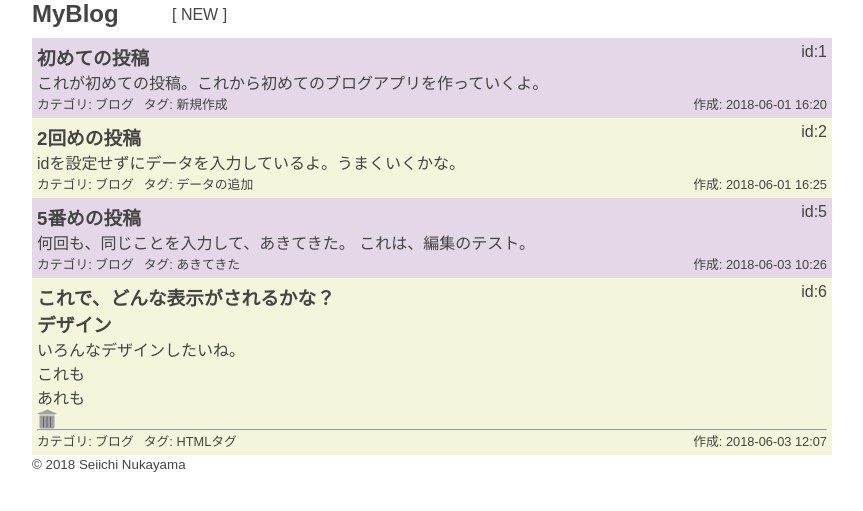
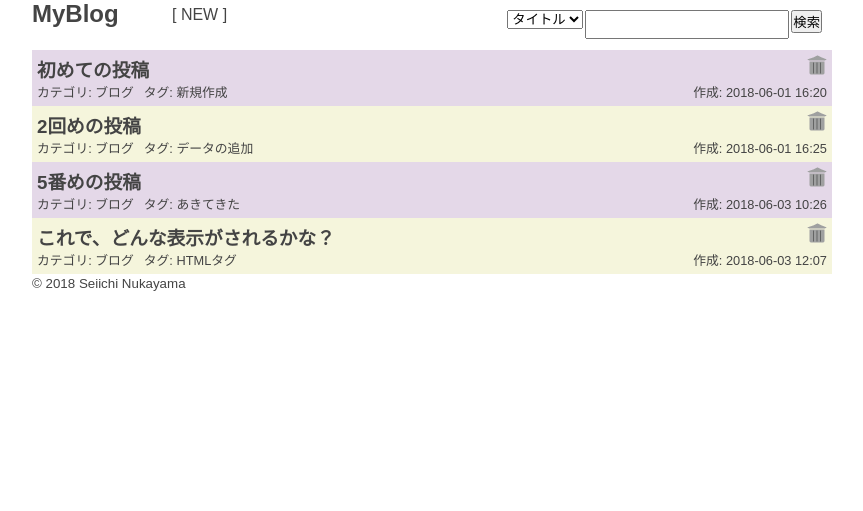
Before and after one commit to SeiichiN/myblog-easy, a PHP site: page /manageBlog.php in a window 1280 px wide. Shown: the top 511 px of the page, without its empty margins (208-1071 px from the left). Run offline with PHP 8.4, Linux system fonts and the light colour scheme; data comes from the database, SQL or seed files in the repository; both versions use the stored data as it was after the commit.

Commit message:
だいたいはできた。

```diff
--- /dev/null
+++ b/findBlog.php
@@ -0,0 +1,19 @@
+<?php //findBlog.php ?>
+<div class="findBlog">
+    <form action="manageBlog.php" method="post" class="clearfix">
+        <div class="findword">
+            <select name="findOf" id="findOf">
+                <option value="title">タイトル</option>
+                <option value="body">本文</option>
+                <option value="category">カテゴリ</option>
+                <option value="tag">タグ</option>
+            </select>
+        </div>
+        <div class="findword">
+            <input type="text" name="word">
+        </div>
+        <div class="findword">
+            <input type="submit" value="検索">
+        </div>
+    </form>
+</div>
--- a/header.php
+++ b/header.php
@@ -4,14 +4,16 @@
         <meta charset="utf-8">
         <title>MyBlog</title>
         <link rel="stylesheet" href="myblog.css">
+        <script src="myfunc.js"></script>
     </head>
     <body>
         <div id="wrap">
             <header>
-                <h1>MyBlog</h1>
+                <h1><a href="manageBlog.php">MyBlog</a></h1>
                 <div class="newBlog"><a href="inputBlog.php">[ NEW ]</a></div>
+                <div class="notice">
+                    <?php if (!empty($_GET['msg'])) echo $_GET['msg']; ?>
+                </div>
+	            <?php require_once 'findBlog.php'; ?>
             </header>
-            <div class="notice">
-                <?php if (!empty($_GET['msg'])) echo $_GET['msg']; ?>
-            </div>
             <article>
--- a/manageBlog.php
+++ b/manageBlog.php
@@ -7,8 +7,20 @@ $db = new PDO($dbname);
 $query = "select * from $tablename";
 $stmt = $db->query($query);
 
-?>
-<?php require_once 'header.php'; ?>
+// findBlogから検索ワードを受け取ったら、
+// $stmtを作りなおす
+if (!empty($_POST['findOf']) && !empty($_POST['word'])) {
+    $stmt = null;
+    $findOf = $_POST['findOf'];
+    $word = '%' . $_POST['word'] . '%';
+
+    $query = "select * from $tablename where $findOf like :word";
+    $stmt = $db->query($query);
+    $stmt->bindValue(':word', $word, PDO::PARAM_STR);
+    $stmt->execute();
+}
+
+require_once 'header.php'; ?>
 
 <?php
 // $stmtを実行して1レコードずつ連想配列に読み込む
@@ -17,10 +29,16 @@ while ($blog = $stmt->fetch(PDO::FETCH_ASSOC)) {
 ?>
     <section class="manageBlog clearfix">
         <div class="id">id:<?php echo $id; ?></div>
+        <div class="trash">
+            <form action="deleteBlog.php" method="post" onSubmit="return kakunin()">
+                <button type="submit" name="id" value="<?php echo $id; ?>">
+                    <img src="img/trash.png" alt="削除"></button>
+            </form>
+        </div>
         <h1 class="title">
             <a href="showBlog.php?id=<?php echo $id; ?>">
                 <?php echo $blog['title']; ?></a></h1>
-        <div class="body"><?php echo $blog['body']; ?></div>
+
         <div class="date">作成: <time><?php echo $blog['date']; ?></time></div>
         <div class="category">カテゴリ: <?php echo $blog['category']; ?></div>
         <div class="tag">タグ: <?php echo $blog['tag']; ?></div>
--- a/myblog.css
+++ b/myblog.css
@@ -36,6 +36,7 @@ body {
 header {
     position: relative;
     margin-bottom: 10px;
+    height: 40px;
 }
 header .newBlog {
     position: absolute;
@@ -45,11 +46,26 @@ header .newBlog {
 header h1 {
     font-size: 1.5em;
 }
+header .notice {
+    position: absolute;
+    left: 300px;
+    bottom: 10px;
+    color: lightgreen;
+}
 
 
 /* ========== manageBlog.php =========== */
 .manageBlog .id {
     float: right;
+    display: none;
+}
+.manageBlog .trash {
+    float: right;
+}
+.manageBlog .trash button {
+    background: inherit;
+    border: none;
+    cursor: pointer;
 }
 .manageBlog .date {
     float: right;
@@ -152,3 +168,19 @@ header h1 {
     height: 50px;
     cursor: pointer;
 }
+
+/* ======================= findBlog.php ==================== */
+.findword {
+    float: left;
+    margin-left: 2px;
+}
+.findBlog {
+    position: absolute;
+    top: 10px;
+    right: 10px;
+}
+.findBlog input[type="text"] {
+    height: 25px;
+    width: 200px;
+    display: block;
+}
--- /dev/null
+++ b/myfunc.js
@@ -0,0 +1,9 @@
+// myfunc.js
+function kakunin() {
+    if (window.confirm('削除します。よろしいですか？')) {
+        return true;
+    }
+    else {
+        return false;
+    }
+}
```
Also changed, not shown: deleteBlog.php (added, +19 -0 lines), updateBlog.php (added, +41 -0 lines), blog.db, 1 other file.
